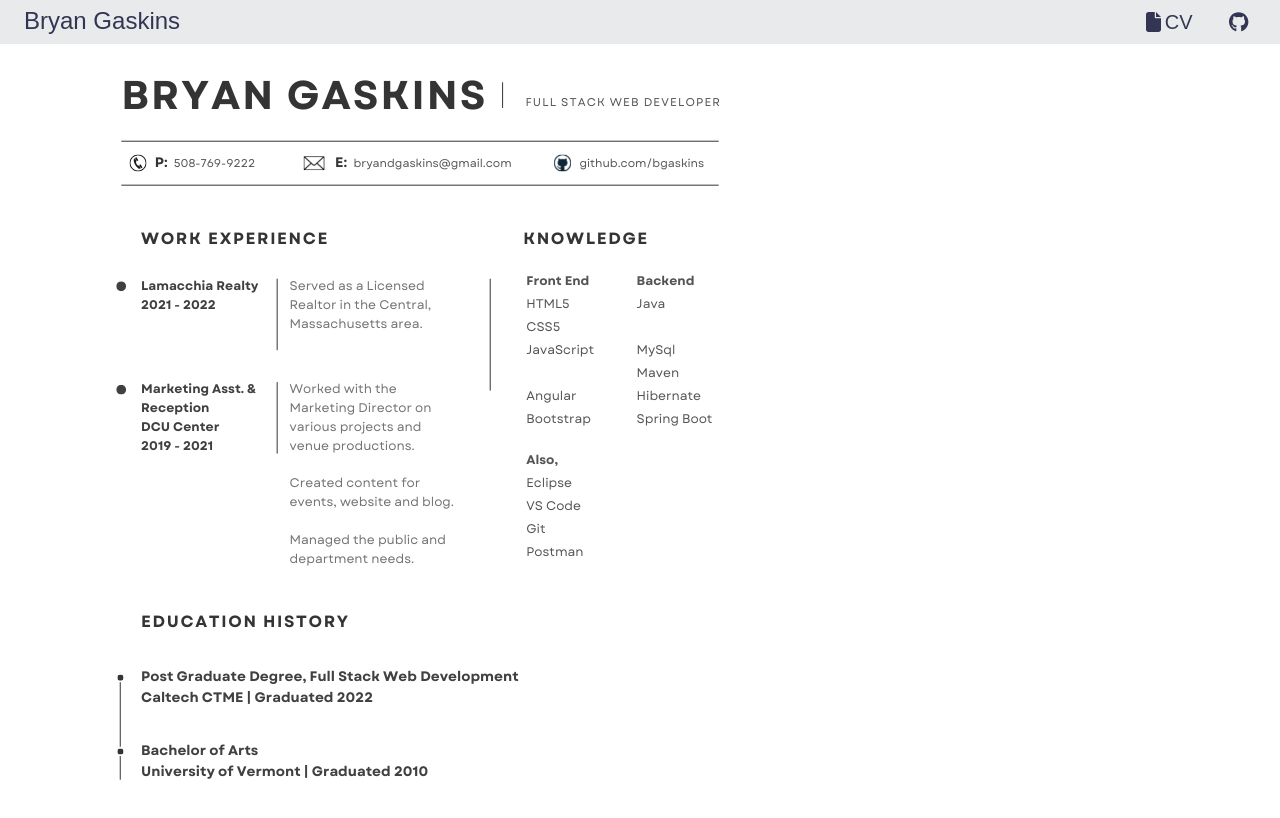
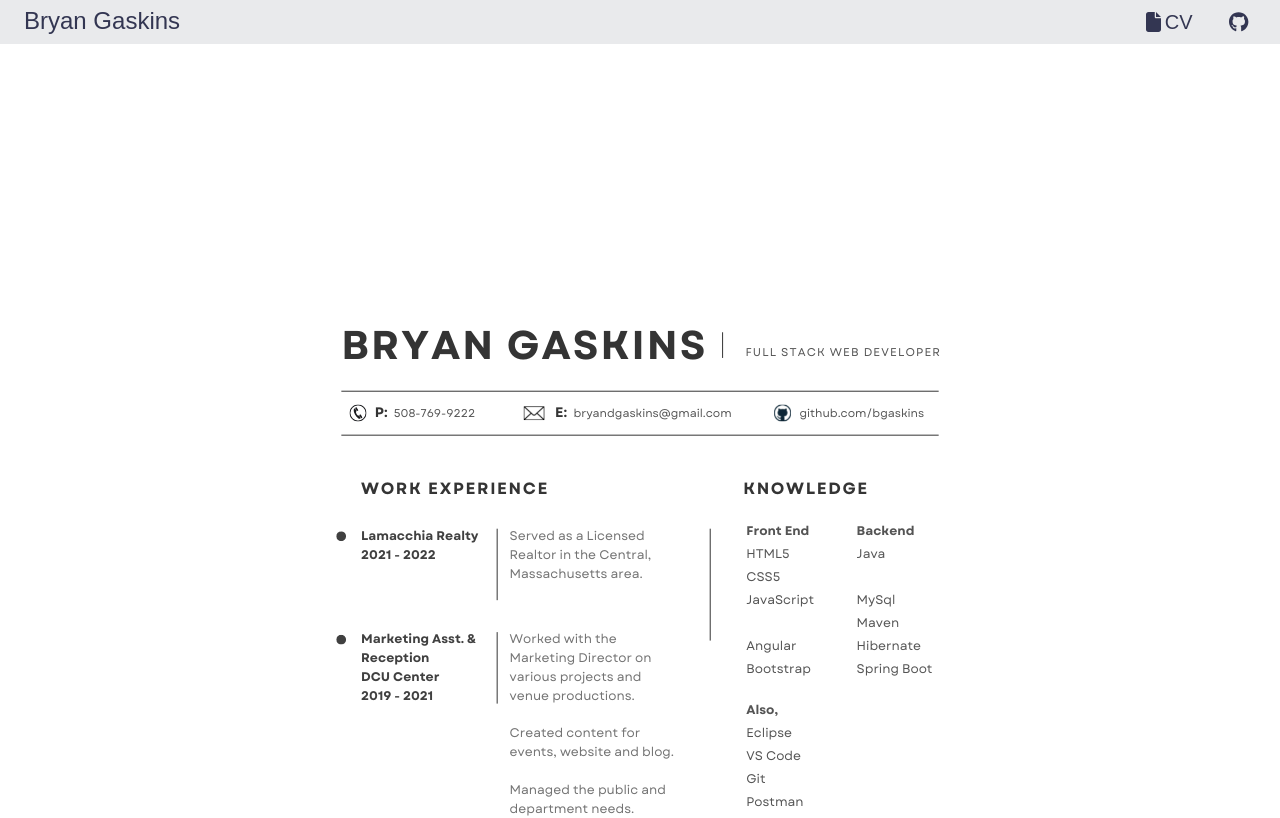
Before and after one commit to bgaskins/portfolio, an Angular app: page /cv in a window 1280 px wide. Shown: the top 818 px of the page. Built offline with nearby package versions, Linux system fonts and the light colour scheme.

Commit message:
Update cv.component.html

```diff
--- a/src/app/cv/cv.component.html
+++ b/src/app/cv/cv.component.html
@@ -1,5 +1,13 @@
     <app-header></app-header>
 
-    <div class="container-fluid mx-auto" id="cv">
-         <img src="assets/images/bryan-gaskins-cv.png" alt="CV">
-    </div>
+<body>
+<div class="container mx-auto" id="cv">
+     <div class="row">
+         <div class="col-sm-12">
+               <div>
+                    <img src="assets/images/bryan-gaskins-cv.png" alt="CV">
+               </div>
+          </div>
+     </div>
+ </div>
+</body>
```
